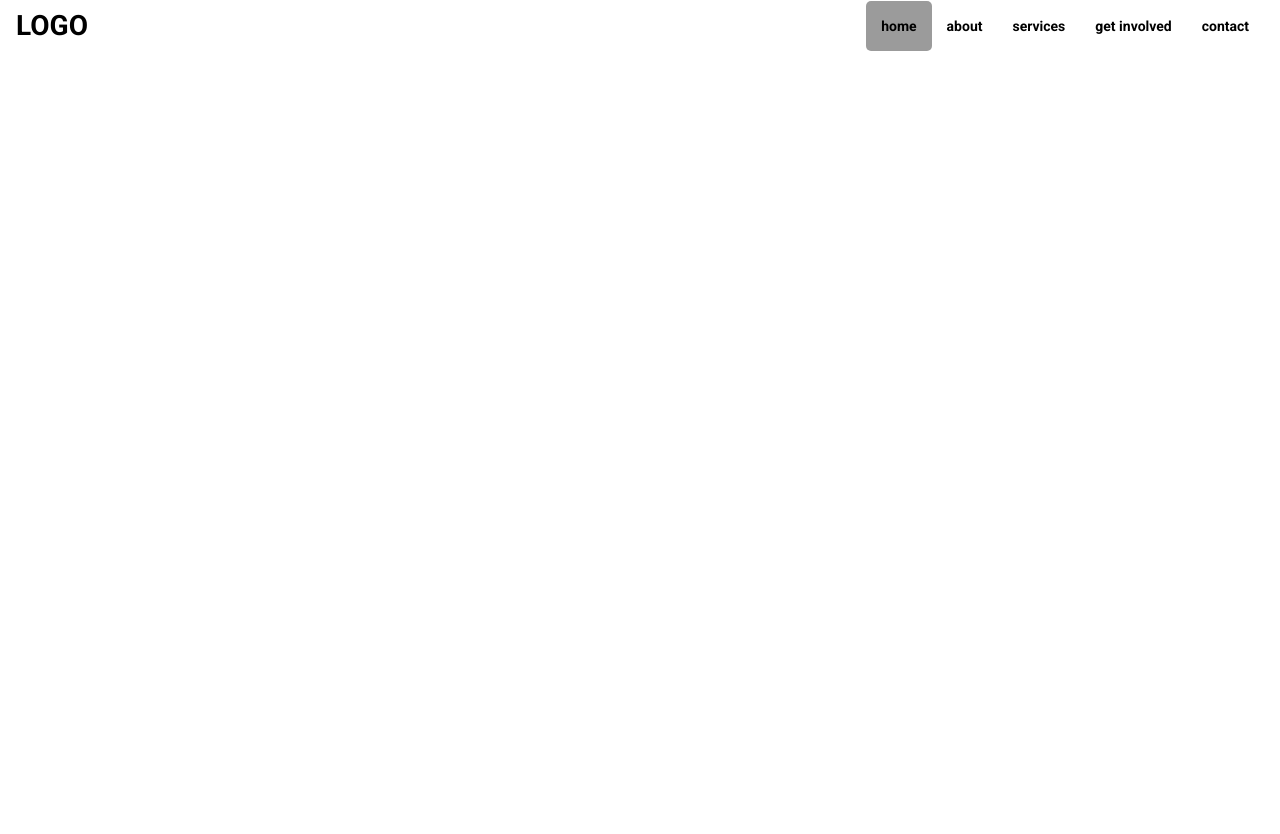
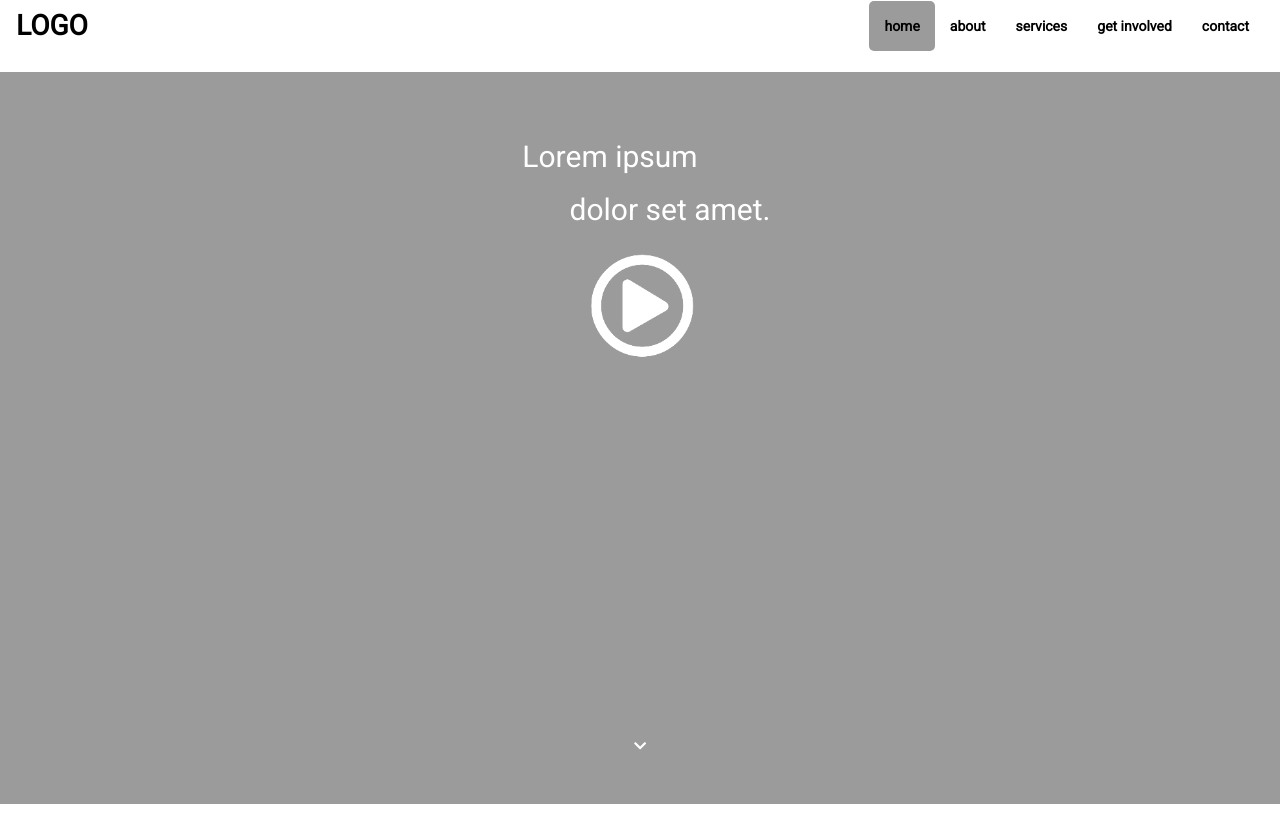
Before and after one commit to AlanWilsonWeb/S, a PHP site: page / in a window 1280 px wide. Before the commit the page ends 51 px from the top, so only its background shows below. Run offline with PHP 8.4, Linux system fonts and the light colour scheme; some libraries are stand-ins or nearby versions.

Commit message:
Upper Portion

```diff
--- a/index.html
+++ b/index.html
@@ -6,7 +6,7 @@
     <title>Page Title</title>
     <meta name="viewport" content="width=device-width, initial-scale=1">
     <link rel="stylesheet" href="https://use.fontawesome.com/releases/v5.6.3/css/all.css" integrity="sha384-UHRtZLI+pbxtHCWp1t77Bi1L4ZtiqrqD80Kn4Z8NTSRyMA2Fd33n5dQ8lWUE00s/" crossorigin="anonymous">
-    <link href="https://fonts.googleapis.com/css?family=Roboto:700" rel="stylesheet">
+    <link href="https://fonts.googleapis.com/css?family=Roboto:400" rel="stylesheet">
     <link rel="stylesheet" href="https://maxcdn.bootstrapcdn.com/bootstrap/3.4.0/css/bootstrap.min.css">
     <link rel="stylesheet" type="text/css" media="screen" href="style.css" />
     <script src="https://ajax.googleapis.com/ajax/libs/jquery/3.3.1/jquery.min.js"></script>
@@ -33,6 +33,11 @@
             </div>
         </div>
     </nav>
-
+    <div class="jumbotron fontWhite bgCustom lorEm">
+        <div id="blockOne"><h2 id="lineOne">Lorem ipsum</h2></div>
+        <div id="blockTwo"><h2 id="lineTwo">dolor set amet.</h2></div>
+        <img id="movieImg" class="img-responsive" src="movie.jpg" alt="movie">
+        <div id="jumboBottom"><a href=#><i class="fas fa-chevron-down"></i></a></div>
+    </div>
 </body>
 </html>
--- a/style.css
+++ b/style.css
@@ -1,6 +1,6 @@
 /* Mobile first queries */
 body {
-    font-family: 'Roboto', sans-serif;
+    font-family: 'Roboto';
 }
 .navbar a{
     color:black;
@@ -16,6 +16,33 @@ body {
 .active{
     background-color:#9B9B9B;
 }
+.bgCustom{
+    background-color:#9B9B9B;
+}
+.fontWhite{
+    color:white;
+}
+.jumbotron h2{
+    font-weight: lighter;
+}
+.lorEm{
+    text-align: center;
+}
+#blockOne{
+    position: relative;
+    right: 30px;
+}
+#blockTwo{
+    position: relative;
+    left: 30px;
+}
+#movieImg{
+    margin: auto;
+}
+#jumboBottom a{
+    color: white;
+}
+
 
 /* Larger than mobile */
 @media (min-width: 405px) {
@@ -26,5 +53,8 @@ body {
 .nItem:hover{
     border-radius: 5px;
 }
-
+.nav a{
+    border-radius: 5px;
+    transition: all 0.5s;
 }
+}
```
Also changed, not shown: movie.jpg (added).
